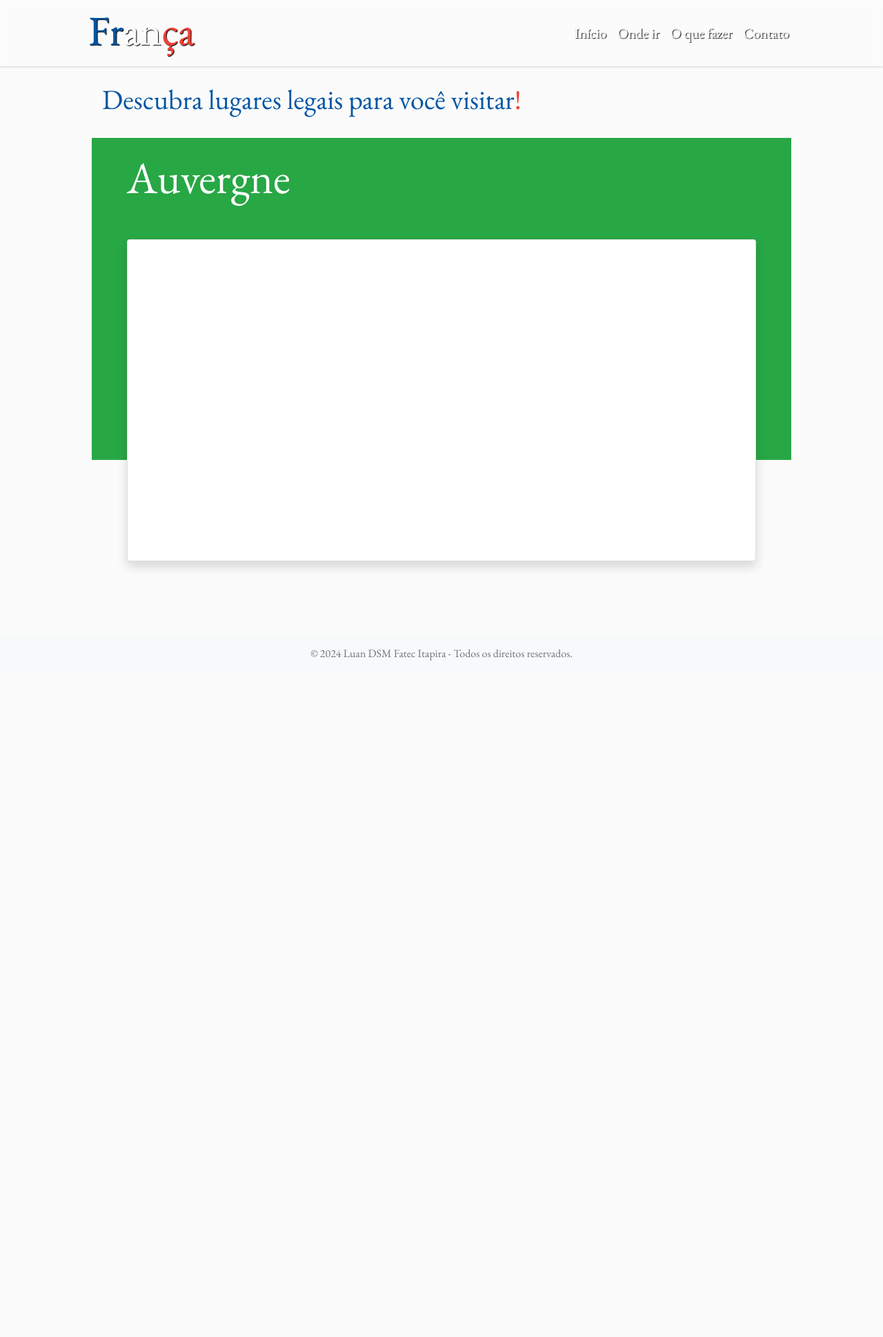
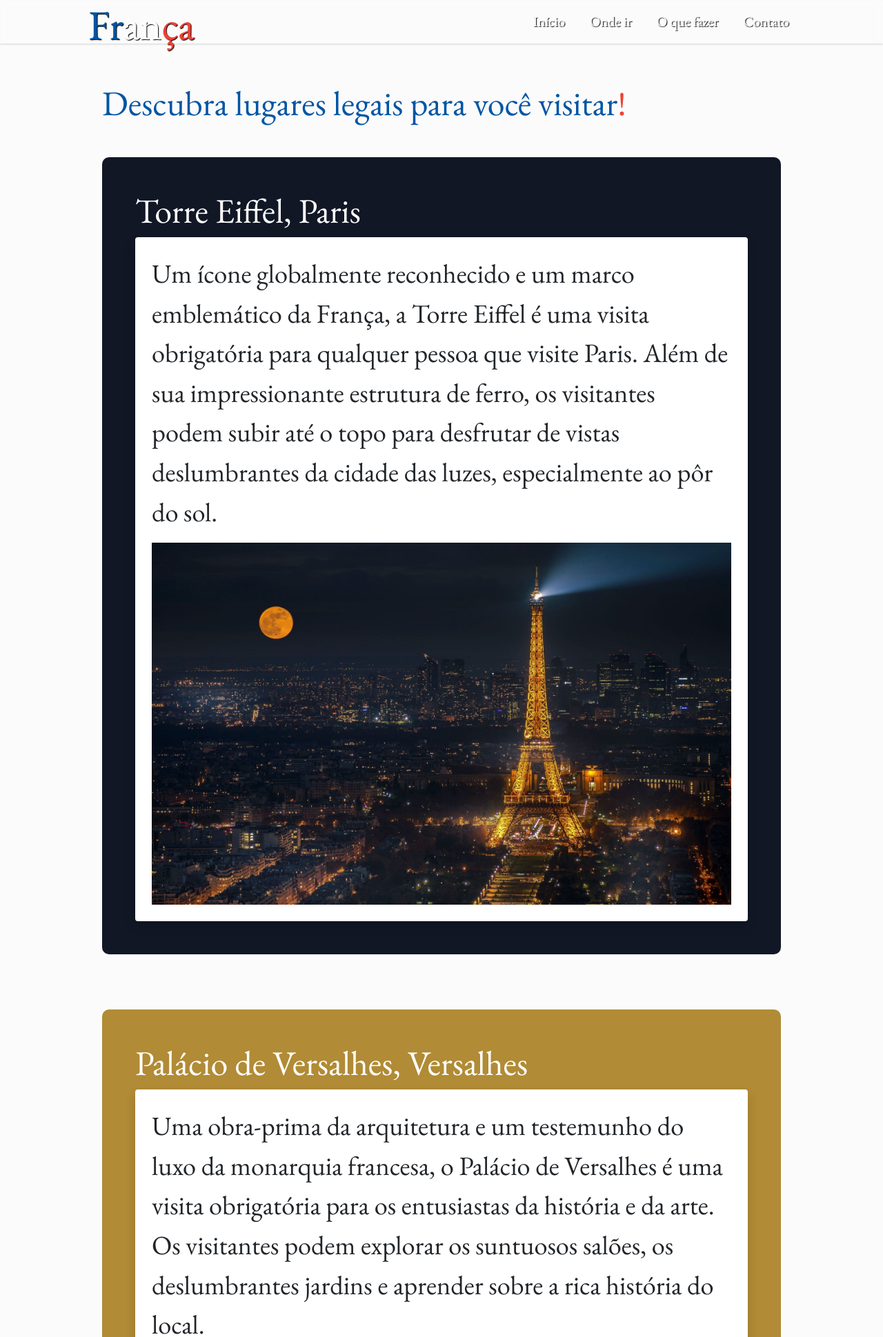
Before and after one commit to lzn1996/VoltaAoMundoFranca, a PHP site: page /pages/onde-ir.html in a window 1280 px wide. Shown: the top 1939 px of the page at 69% size. Before the commit the page ends 958 px from the top, so only its background shows below. Run offline with PHP 8.4, Linux system fonts and the light colour scheme; some libraries are stand-ins or nearby versions.

Commit message:
feat: add where to go page content and fix header

```diff
--- a/pages/onde-ir.html
+++ b/pages/onde-ir.html
@@ -9,15 +9,21 @@
       href="https://stackpath.bootstrapcdn.com/bootstrap/4.5.2/css/bootstrap.min.css"
       rel="stylesheet"
     />
+    <link rel="preload" href="/assets/img/1.jpg" as="image" />
+    <link rel="preload" href="../assets/img/6.jpg" as="image" />
+    <link rel="preload" href="../assets/img/3.jpg" as="image" />
+    <link rel="preload" href="../assets/img/4.jpg" as="image" />
     <link rel="stylesheet" href="../styles.css" />
   </head>
   <body>
     <nav
-      class="navbar navbar-expand-lg navbar-light bg-light fixed-top w-100 bg-transparent nav-custom flex-row"
+      class="navbar navbar-expand-lg navbar-light bg-light fixed-top w-100 bg-transparent blur flex-row padding"
     >
-      <div class="d-flex justify-content-between w-100 flex-lg-row">
+      <div
+        class="d-flex justify-content-between w-100 flex-lg-row align-items-center"
+      >
         <a href="/pages/index.html" class="text-decoration-none">
-          <div>
+          <div class="logo logo-up">
             <h1>
               <span class="header-title title-begin text-shadow">Fr</span
               ><span class="header-title title-mid text-shadow">an</span
@@ -27,6 +33,7 @@
         </a>
         <div class="d-flex flex-column">
           <button
+            style="border: 1px solid white"
             class="navbar-toggler"
             type="button"
             data-toggle="collapse"
@@ -38,31 +45,34 @@
             <span class="navbar-toggler-icon"></span>
           </button>
           <div class="collapse navbar-collapse" id="navbarSupportedContent">
-            <ul class="navbar-nav ml-auto text-white">
-              <li class="nav-item">
+            <ul
+              class="navbar-nav ml-auto text-light"
+              style="gap: 20px !important"
+            >
+              <li class="nav-item active d-flex justify-content-center">
                 <a
-                  class="nav-link text-white text-shadow list"
+                  class="nav-link text-light text-shadow list"
                   href="/pages/index.html"
                   >Início</a
                 >
               </li>
-              <li class="nav-item active">
+              <li class="nav-item active d-flex justify-content-center">
                 <a
-                  class="nav-link text-white text-shadow list"
+                  class="nav-link text-light text-shadow list"
                   href="/pages/onde-ir.html"
                   >Onde ir <span class="sr-only">(current)</span></a
                 >
               </li>
-              <li class="nav-item">
+              <li class="nav-item d-flex justify-content-center">
                 <a
-                  class="nav-link text-white text-shadow list"
+                  class="nav-link text-light text-shadow list"
                   href="/pages/o-que-fazer.html"
                   >O que fazer</a
                 >
               </li>
-              <li class="nav-item">
+              <li class="nav-item d-flex justify-content-center">
                 <a
-                  class="nav-link text-white text-shadow list"
+                  class="nav-link text-light text-shadow list"
                   href="/pages/contato.html"
                   >Contato</a
                 >
@@ -74,15 +84,124 @@
     </nav>
     <main class="not-index">
       <section class="container-fluid padding">
-        <h1 class="display-5 title-begin">
+        <h1 class="title-begin mb-3 mb-md-5 place-title">
           Descubra lugares legais para você visitar<span class="title-end"
             >!</span
           >
         </h1>
-        <div class="row d-flex justify-content-between">
-          <div class="col-12 card-container my-4 bg-success">
-            <h3 class="display-4 text-white jumbo-title">Auvergne</h3>
-            <div class="card shadow"></div>
+        <div
+          class="container-fluid d-flex flex-column"
+          style="gap: 10vh; padding-bottom: 20vh"
+        >
+          <!-- eiffel -->
+          <div
+            class="row d-flex justify-content-between animated-leavin"
+            style="background-color: #111725"
+          >
+            <div class="col-12 p-3 p-xl-5">
+              <h3 class="display-4 place-title text-white">
+                Torre Eiffel, Paris
+              </h3>
+              <div class="d-flex shoadow flex-column">
+                <div class="shadow bg-white p-4 rounded">
+                  <p class="place-paragraph">
+                    Um ícone globalmente reconhecido e um marco emblemático da
+                    França, a Torre Eiffel é uma visita obrigatória para
+                    qualquer pessoa que visite Paris. Além de sua impressionante
+                    estrutura de ferro, os visitantes podem subir até o topo
+                    para desfrutar de vistas deslumbrantes da cidade das luzes,
+                    especialmente ao pôr do sol.
+                  </p>
+                  <img
+                    src="../assets/img/1.jpg"
+                    alt="Torre Eiffel"
+                    class="img-fluid"
+                  />
+                </div>
+              </div>
+            </div>
+          </div>
+          <!-- versalhes -->
+          <div
+            class="row d-flex justify-content-between animated-leavin"
+            style="background-color: #b18b35"
+          >
+            <div class="col-12 p-3 p-xl-5">
+              <h3 class="display-4 place-title text-white">
+                Palácio de Versalhes, Versalhes
+              </h3>
+              <div class="d-flex shoadow flex-column">
+                <div class="shadow bg-white p-4 rounded">
+                  <p class="place-paragraph">
+                    Uma obra-prima da arquitetura e um testemunho do luxo da
+                    monarquia francesa, o Palácio de Versalhes é uma visita
+                    obrigatória para os entusiastas da história e da arte. Os
+                    visitantes podem explorar os suntuosos salões, os
+                    deslumbrantes jardins e aprender sobre a rica história do
+                    local.
+                  </p>
+                  <img
+                    src="../assets/img/6.jpg"
+                    alt="palácio de versalhes"
+                    class="img-fluid"
+                  />
+                </div>
+              </div>
+            </div>
+          </div>
+          <!-- louvre -->
+          <div
+            class="row d-flex justify-content-between animated-leavin"
+            style="background-color: #a2b9d3"
+          >
+            <div class="col-12 p-3 p-xl-5">
+              <h3 class="display-4 place-title text-black">
+                Museu do Louvre, Paris
+              </h3>
+              <div class="d-flex shoadow flex-column">
+                <div class="shadow bg-white p-4 rounded">
+                  <p class="place-paragraph">
+                    Uma obra-prima da arquitetura e um testemunho do luxo da
+                    monarquia francesa, o Palácio de Versalhes é uma visita
+                    obrigatória para os entusiastas da história e da arte. Os
+                    visitantes podem explorar os suntuosos salões, os
+                    deslumbrantes jardins e aprender sobre a rica história do
+                    local.
+                  </p>
+                  <img
+                    src="../assets/img/3.jpg"
+                    alt="museu do louvre"
+                    class="img-fluid"
+                  />
+                </div>
+              </div>
+            </div>
+          </div>
+          <!-- sena -->
+          <div
+            class="row d-flex justify-content-between animated-leavin"
+            style="background-color: #fcf6d5"
+          >
+            <div class="col-12 p-3 p-xl-5">
+              <h3 class="display-4 place-title text-black">Rio Sena, Paris</h3>
+              <div class="d-flex shadow flex-column">
+                <div class="shadow bg-white p-4 rounded">
+                  <p class="place-paragraph">
+                    Cortando o coração de Paris, o Rio Sena é uma das principais
+                    atrações da cidade, oferecendo cruzeiros encantadores que
+                    proporcionam vistas deslumbrantes de monumentos famosos,
+                    como o Louvre, a Catedral de Notre-Dame e a Torre Eiffel.
+                    Suas margens também são ideais para passeios relaxantes,
+                    picnics e contemplação da paisagem urbana parisiense.
+                  </p>
+                  <img
+                    src="../assets/img/4.jpg"
+                    alt="rio sena"
+                    class="img-fluid"
+                  />
+                </div>
+              </div>
+            </div>
           </div>
         </div>
       </section>
--- a/styles.css
+++ b/styles.css
@@ -82,10 +82,15 @@ main {
 }
 
 .nav-custom {
-  backdrop-filter: blur(5px);
   display: flex;
   align-items: center;
   padding-inline: 10vw;
+}
+
+.blur {
+  backdrop-filter: blur(5px);
+  width: 100%;
+  background-color: transparent;
 }
 
 .not-index {
@@ -99,14 +104,31 @@ main {
 }
 
 .card-container h3 {
-  margin-top: 20px;
+  margin-top: 5vh;
 }
 
 .card {
-  margin-top: 50px;
   width: 100%;
   height: 100%;
   min-height: 40vh;
+}
+
+.place-title {
+  font-size: clamp(16px, 5vw, 50px);
+}
+
+.place-paragraph {
+  font-size: clamp(12px, 3vw, 40px);
+}
+
+.logo-up {
+  position: absolute;
+  top: 0;
+  left: 14;
+}
+
+.white-text-shadow {
+  text-shadow: 1px 1px 1px rgba(255, 255, 255, 0.5);
 }
 
 @media screen and (max-width: 768px) {
@@ -125,3 +147,19 @@ main {
     margin-top: 20px;
   }
 }
+
+.animated-leavin {
+  animation: fade-out linear;
+  animation-timeline: view();
+  animation-range-start: 140vh;
+  border-radius: 10px;
+}
+
+@keyframes fade-out {
+  from {
+    opacity: 1;
+  }
+  to {
+    opacity: 0;
+  }
+}
```
Also changed, not shown: contato.js (+11 -1 lines), index.js (+12 -0 lines), pages/contato.html (+20 -14 lines), pages/index.html (+21 -16 lines), pages/o-que-fazer.html (+18 -12 lines), assets/img/1.jpg, assets/img/2.jpg, assets/img/6.jpg (added).
